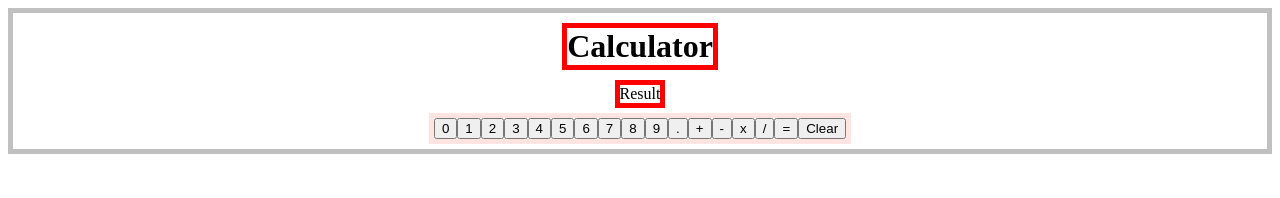
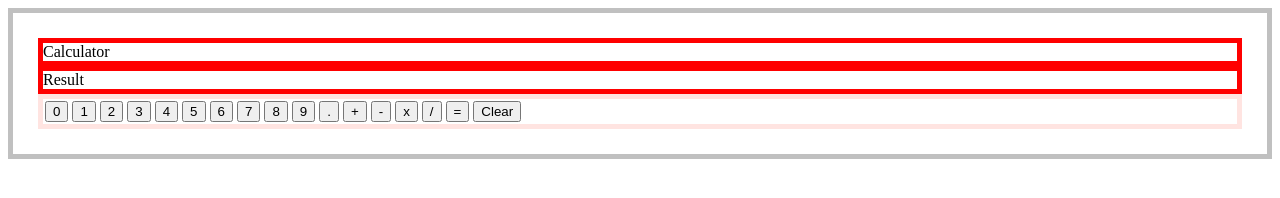
Before and after one commit to rdupont515/odin-calculator, a plain HTML site: page index.html in a window 1280 px wide. Drawn offline with Linux system fonts and the light colour scheme.

Commit message:
Evens out the position of flex items. And changed the <h1> tag to a <div> in order to remove the default margins.

```diff
--- a/index.html
+++ b/index.html
@@ -8,7 +8,7 @@
 <body>
 
  <div class="container">
-    <h1 class="heading" class="title">Calculator</h1>
+    <div class="heading" class="title">Calculator</div>
     <div class="heading" class="result">Result</div>
     <div class="btn">
         <button class="digit">0</button>
--- a/style.css
+++ b/style.css
@@ -1,21 +1,26 @@
 .container{
     border:5px solid silver;
     max-height: 100vh;
-    padding: 5px;
+    padding: 25px 25px;
 
     display: flex;
-    flex-wrap: wrap;
     flex-direction: column;
-    align-items: center;
+    align-items: stretch;
 
 }
 
 .heading{
     border:5px solid red;
-    margin:5px;
-}
-.btn {
-    border: 5px solid mistyrose;
-    display: flex;
+
 
 }
+.btn{
+    border: 5px solid mistyrose;
+
+    display: flex;
+    flex-wrap: wrap;
+}
+
+button{
+    margin:2px;
+}
```
